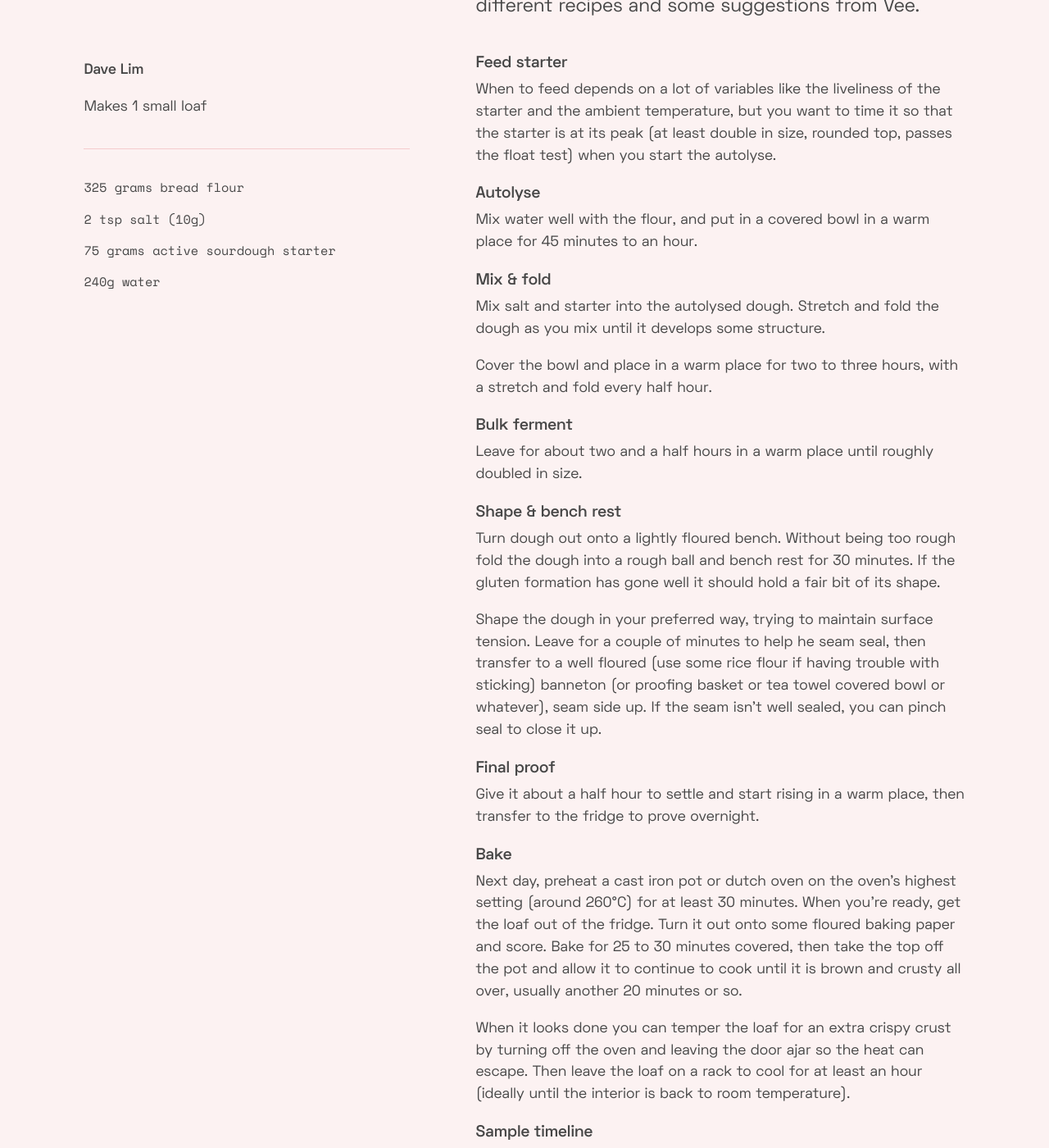
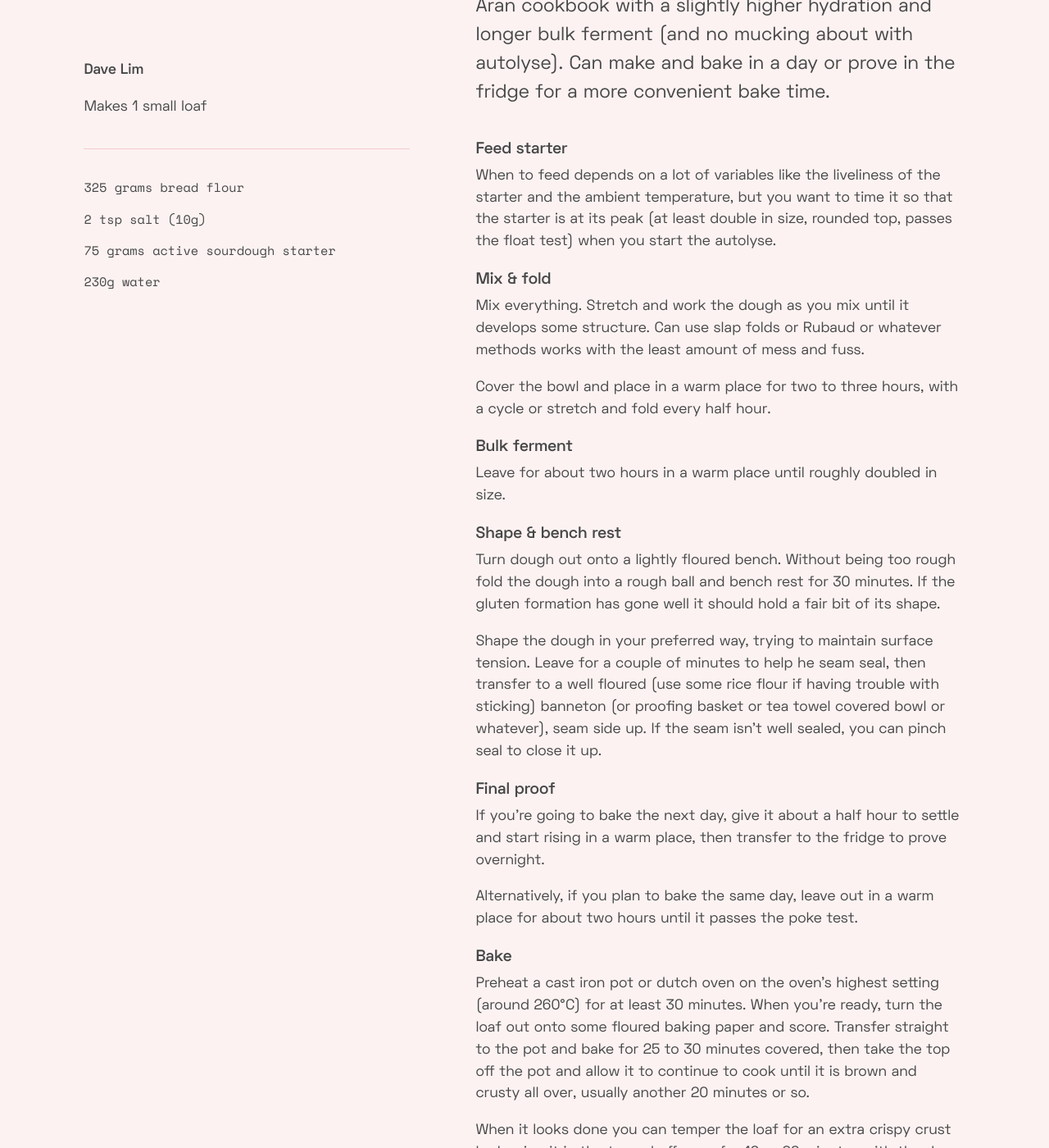
Before and after one commit to dlimiter/dlimiter.github.io, a Jekyll site: the page built from _recipes/my-sourdough.md, in a window 1280 px wide and 1400 px high, scrolled down 222 px. Shown: the whole window at 82% size. Built offline with Jekyll 4.4.1, drawn with Linux system fonts in a browser that asks for light colours; some of the changed text lies outside the part shown.

Commit message:
Recipe changes

```diff
--- a/_recipes/my-sourdough.md
+++ b/_recipes/my-sourdough.md
@@ -1,28 +1,25 @@
 ---
 title: My home sourdough
-description: My everyday white-ish sourdough. A blend of several different recipes and some suggestions from Vee.
+description: My everyday white-ish sourdough. Adapted from the Aran cookbook with a slightly higher hydration and longer bulk ferment (and no mucking about with autolyse). Can make and bake in a day or prove in the fridge for a more convenient bake time.
 author: Dave Lim
 serves: Makes 1 small loaf
 ingredients:
 - 325 grams bread flour
 - 2 tsp salt (10g)
 - 75 grams active sourdough starter
-- 240g water
+- 230g water
 ---
 
 #### Feed starter
 When to feed depends on a lot of variables like the liveliness of the starter and the ambient temperature, but you want to time it so that the starter is at its peak (at least double in size, rounded top, passes the float test) when you start the autolyse.
 
-#### Autolyse
-Mix water well with the flour, and put in a covered bowl in a warm place for 45 minutes to an hour.
+#### Mix & fold
+Mix everything. Stretch and work the dough as you mix until it develops some structure. Can use slap folds or Rubaud or whatever methods works with the least amount of mess and fuss.
 
-#### Mix & fold
-Mix salt and starter into the autolysed dough. Stretch and fold the dough as you mix until it develops some structure.
-
-Cover the bowl and place in a warm place for two to three hours, with a stretch and fold every half hour.
+Cover the bowl and place in a warm place for two to three hours, with a cycle or stretch and fold every half hour.
 
 #### Bulk ferment
-Leave for about two and a half hours in a warm place until roughly doubled in size.
+Leave for about two hours in a warm place until roughly doubled in size.
 
 #### Shape & bench rest
 Turn dough out onto a lightly floured bench. Without being too rough fold the dough into a rough ball and bench rest for 30 minutes. If the gluten formation has gone well it should hold a fair bit of its shape.
@@ -30,23 +27,23 @@ Turn dough out onto a lightly floured bench. Without being too rough fold the do
 Shape the dough in your preferred way, trying to maintain surface tension. Leave for a couple of minutes to help he seam seal, then transfer to a well floured (use some rice flour if having trouble with sticking) banneton (or proofing basket or tea towel covered bowl or whatever), seam side up. If the seam isn't well sealed, you can pinch seal to close it up.
 
 #### Final proof
-Give it about a half hour to settle and start rising in a warm place, then transfer to the fridge to prove overnight.
+If you're going to bake the next day, give it about a half hour to settle and start rising in a warm place, then transfer to the fridge to prove overnight.
+
+Alternatively, if you plan to bake the same day, leave out in a warm place for about two hours until it passes the poke test.
 
 #### Bake
-Next day, preheat a cast iron pot or dutch oven on the oven's highest setting (around 260°C) for at least 30 minutes. When you're ready, get the loaf out of the fridge. Turn it out onto some floured baking paper and score. Bake for 25 to 30 minutes covered, then take the top off the pot and allow it to continue to cook until it is brown and crusty all over, usually another 20 minutes or so.
+Preheat a cast iron pot or dutch oven on the oven's highest setting (around 260°C) for at least 30 minutes. When you're ready, turn the loaf out onto some floured baking paper and score. Transfer straight to the pot and bake for 25 to 30 minutes covered, then take the top off the pot and allow it to continue to cook until it is brown and crusty all over, usually another 20 minutes or so.
 
-When it looks done you can temper the loaf for an extra crispy crust by turning off the oven and leaving the door ajar so the heat can escape. Then leave the loaf on a rack to cool for at least an hour (ideally until the interior is back to room temperature).
+When it looks done you can temper the loaf for an extra crispy crust by leaving it in the turned off oven for 10 or 20 minutes with the door ajar so the heat can escape. Then leave the loaf on a rack to cool for at least an hour (ideally longer – until the interior is back to room temperature).
 
 #### Sample timeline
 
 **0000** &nbsp;Feed starter
 
-**0930** &nbsp;Autolyse
+**830—1200** &nbsp;Mix & fold
 
-**1030—1430** &nbsp;Mix & fold
+**1200—1430** &nbsp;Bulk ferment
 
-**1430—1700** &nbsp;Bulk ferment
+**1430—1500** &nbsp;Shape & bench rest
 
-**1700—1730** &nbsp;Shape & bench rest
-
-**1800** &nbsp;Final proof
+**1500—1700** &nbsp;Final proof
```
Also changed, not shown: _recipes/deb-perelman-banana-oat-weekday-pancakes.md (+1 -1 lines), _recipes/eyal-shani-whole-roasted-auliflower.md (+1 -1 lines).
